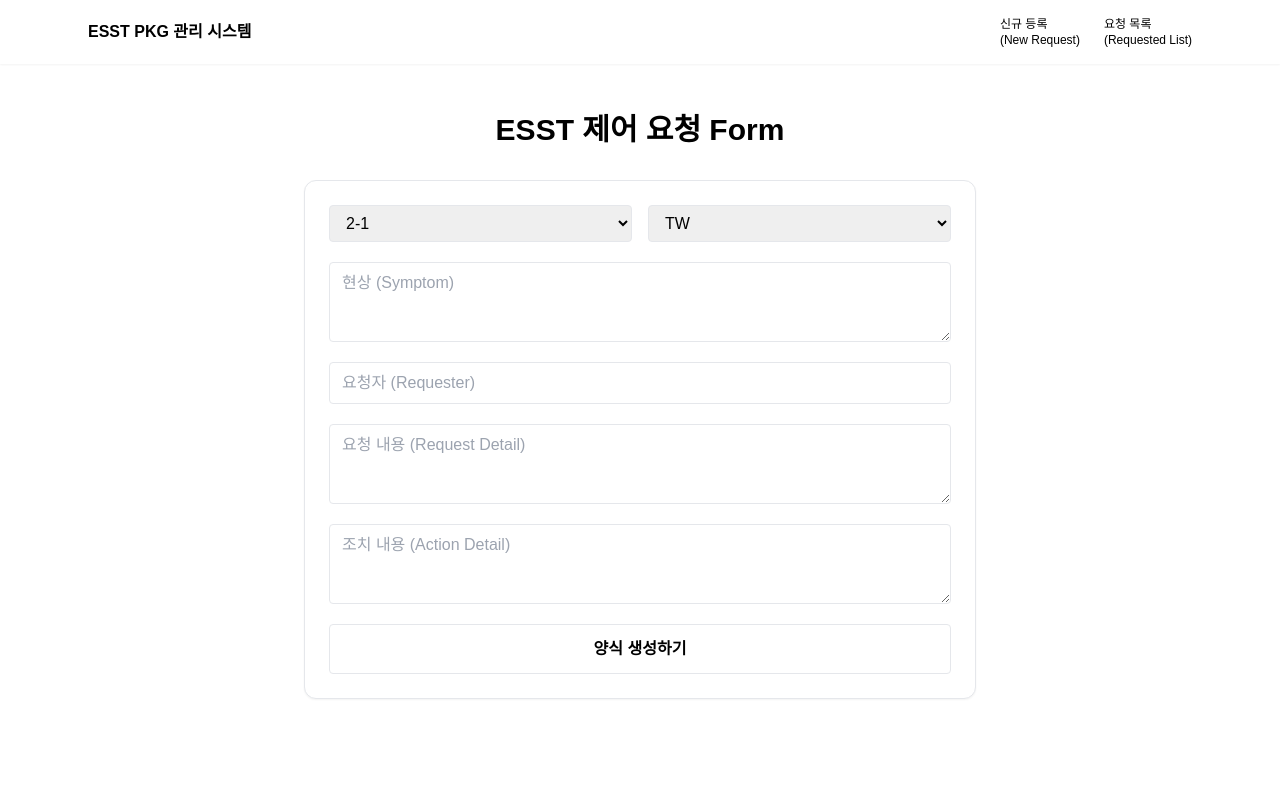
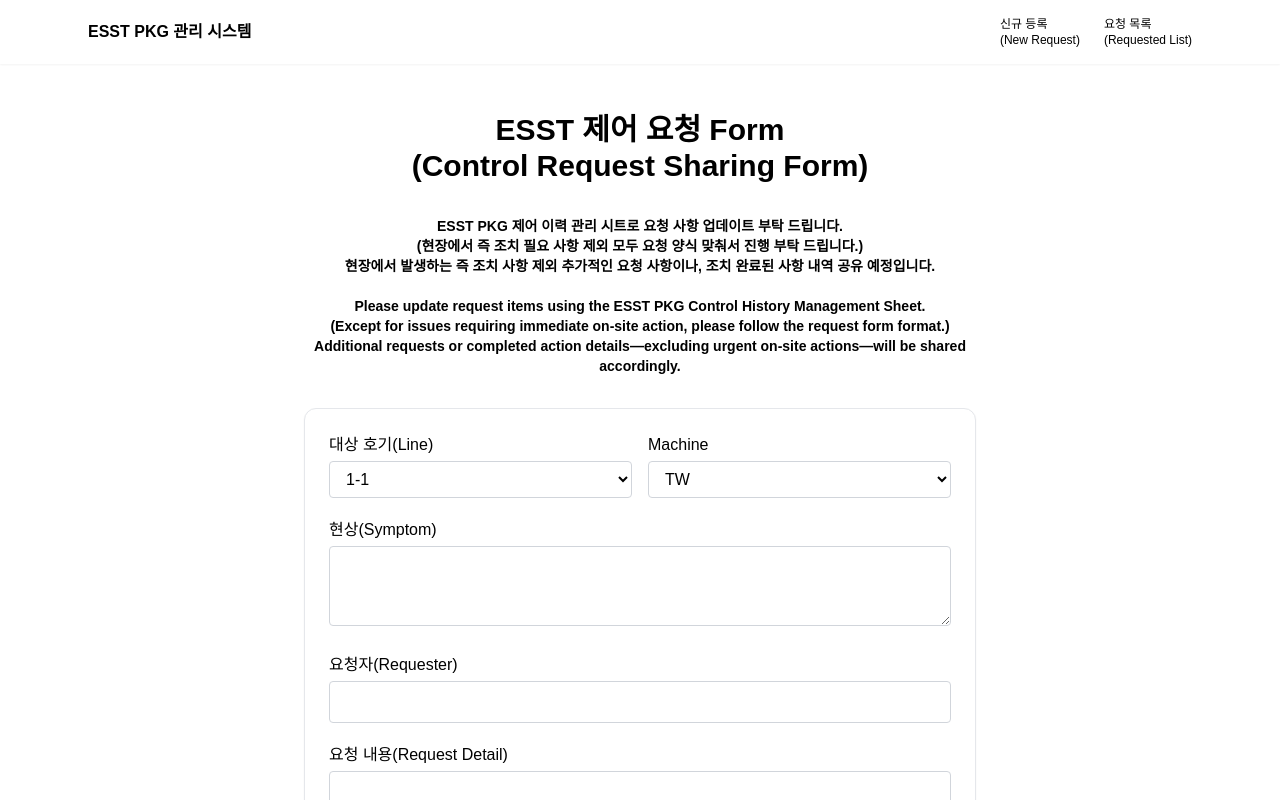
Before and after one commit to sangma0110/pkg_project1, a Next.js app: page /forms/control in a window 1280 px wide. Shown: the top 800 px of the page. Built offline with nearby package versions, Linux system fonts and the light colour scheme.

Commit message:
control form update.

```diff
--- a/app/forms/control/page.tsx
+++ b/app/forms/control/page.tsx
@@ -5,13 +5,13 @@ import { useState, FormEvent, ChangeEvent } from "react";
 type Status = null | "loading" | "success" | "error";
 
 type FormPayload = {
-  targetLine: string;
-  machine: string;
-  symptom: string;
-  requester: string;
-  requestDetail: string;
-  actionDetail: string;
-  completed: string;
+  targetLine: string; // 대상 호기 (C열)
+  machine: string; // Machine (D열)
+  symptom: string; // 현상 (E열)
+  requester: string; // 요청자 (F열)
+  requestDetail: string; // 요청 내용 (G열)
+  actionDetail: string; // 조치 내용 (H열)
+  completed: string; // 완료 여부 (I열)
 };
 
 const SHEET_URL =
@@ -30,27 +30,30 @@ export default function NewFormPage() {
 
   const [status, setStatus] = useState<Status>(null);
   const [errorMessage, setErrorMessage] = useState("");
+  const [showPreview, setShowPreview] = useState(false);
   const [successMessage, setSuccessMessage] = useState<string | null>(null);
-  const [showPreview, setShowPreview] = useState(false);
 
-  /* -------------------- Validation -------------------- */
+  // --- 공통 유효성 검사 ---
   const validateForm = (f: FormPayload): string | null => {
-    if (!f.targetLine) return "대상 호기를 선택해주세요.";
-    if (!f.machine) return "Machine을 선택해주세요.";
-    if (!f.symptom.trim()) return "현상을 입력해주세요.";
-    if (!f.requester.trim()) return "요청자를 입력해주세요.";
-    if (!f.requestDetail.trim()) return "요청 내용을 입력해주세요.";
+    if (!f.targetLine)
+      return "대상 호기를 선택해주세요. (Please select the line.)";
+    if (!f.machine)
+      return "Machine을 선택해주세요. (Please select the machine.)";
+    if (!f.symptom.trim())
+      return "현상을 입력해주세요. (Please enter the symptom.)";
+    if (!f.requester.trim())
+      return "요청자를 입력해주세요. (Please enter the requester.)";
+    if (!f.requestDetail.trim())
+      return "요청 내용을 입력해주세요. (Please enter the request details.)";
     return null;
   };
 
-  /* -------------------- Handlers -------------------- */
   const handleChange = (
     e: ChangeEvent<HTMLInputElement | HTMLTextAreaElement | HTMLSelectElement>
   ) => {
     setForm((prev) => ({ ...prev, [e.target.name]: e.target.value }));
     setStatus(null);
     setErrorMessage("");
-    setSuccessMessage(null);
   };
 
   const handleGeneratePreview = () => {
@@ -61,16 +64,16 @@ export default function NewFormPage() {
       setShowPreview(false);
       return;
     }
-
-    setShowPreview(true);
     setStatus(null);
     setErrorMessage("");
+    setShowPreview(true);
   };
 
-  /* ✅ Clipboard 전용 (user gesture 보장) */
   const handleCopyPreview = async () => {
     try {
       await navigator.clipboard.writeText(previewText);
+      setStatus(null);
+      setErrorMessage("");
       setSuccessMessage("Text가 클립보드에 복사되었습니다.");
     } catch {
       setStatus("error");
@@ -80,7 +83,6 @@ export default function NewFormPage() {
     }
   };
 
-  /* ✅ 서버 저장 전용 */
   const handleSubmit = async (e: FormEvent<HTMLFormElement>) => {
     e.preventDefault();
 
@@ -93,6 +95,7 @@ export default function NewFormPage() {
 
     setStatus("loading");
     setErrorMessage("");
+    setSuccessMessage(null);
 
     try {
       const res = await fetch("/api/forms?type=control", {
@@ -107,7 +110,7 @@ export default function NewFormPage() {
       }
 
       setStatus("success");
-      setSuccessMessage("업로드가 완료되었습니다.");
+      setSuccessMessage("업로드가 완료되었습니다. (Uploaded successfully.)");
       setShowPreview(false);
 
       setForm({
@@ -125,7 +128,7 @@ export default function NewFormPage() {
     }
   };
 
-  /* -------------------- Preview Text -------------------- */
+  // ----- PD 양식 미리보기 텍스트 -----
   const now = new Date();
   const formattedNow = new Intl.DateTimeFormat("ko-KR", {
     dateStyle: "long",
@@ -136,47 +139,73 @@ export default function NewFormPage() {
   const F = (v?: string) => (v && v.trim() ? v.trim() : "-");
 
   const previewText = `[제어 요청 공유] [Control Request Sharing]
-■ 시간(Time) : ${formattedNow}
-■ 대상 호기(Line) : ${F(form.targetLine)}
-■ Machine : ${F(form.machine)}
-■ 현상(Symptom) : ${F(form.symptom)}
-■ 요청자(Requester) : ${F(form.requester)}
-■ 요청 내용(Request Detail) : ${F(form.requestDetail)}
-■ 조치(Action Detail) : ${F(form.actionDetail)}`;
+  ■시간(Time) : ${formattedNow}
+  ■대상 호기(Line) : ${F(form.targetLine)}
+  ■Machine : ${F(form.machine)}
+  ■현상(Symptom) : ${F(form.symptom)}
+  ■요청자(Requester) : ${F(form.requester)}
+  ■요청 내용(Request Detail) : ${F(form.requestDetail)}
+  ■조치(Action Detail) : ${F(form.actionDetail)}`;
 
-  /* -------------------- UI -------------------- */
   return (
-    <div className="min-h-screen bg-white text-black flex justify-center pt-16 px-4">
+    <div className="min-h-screen bg-white text-black flex items-start justify-center pt-16 px-4">
       <div className="w-full max-w-2xl">
         <h1 className="text-3xl font-bold mb-8 text-center">
           ESST 제어 요청 Form
+          <br />
+          (Control Request Sharing Form)
         </h1>
+
+        <p className="text-sm font-bold mb-8 text-center">
+          ESST PKG 제어 이력 관리 시트로 요청 사항 업데이트 부탁 드립니다.
+          <br />
+          (현장에서 즉 조치 필요 사항 제외 모두 요청 양식 맞춰서 진행 부탁
+          드립니다.)
+          <br />
+          현장에서 발생하는 즉 조치 사항 제외 추가적인 요청 사항이나, 조치
+          완료된 사항 내역 공유 예정입니다.
+          <br />
+          <br />
+          Please update request items using the ESST PKG Control History
+          Management Sheet.
+          <br />
+          (Except for issues requiring immediate on-site action, please follow
+          the request form format.)
+          <br />
+          Additional requests or completed action details—excluding urgent
+          on-site actions—will be shared accordingly.
+        </p>
 
         <form
           onSubmit={handleSubmit}
-          className="flex flex-col gap-5 bg-white p-6 border rounded-xl shadow-sm"
+          className="w-full flex flex-col gap-5 bg-white p-6 border rounded-xl shadow-sm"
         >
-          {/* Line / Machine */}
+          {/* 대상 호기 + Machine */}
           <div className="flex flex-col md:flex-row gap-4">
+            <div className="flex-1">
+              <label className="block mb-1 font-medium">대상 호기(Line)</label>
               <select
                 name="targetLine"
                 value={form.targetLine}
                 onChange={handleChange}
-              className="flex-1 border rounded px-3 py-2"
+                className="w-full border border-gray-300 rounded px-3 py-2 bg-white"
               >
-              <option value="1-1">1-1</option>
-              <option value="1-2">1-2</option>
-              <option value="2-1">2-1</option>
-              <option value="2-2">2-2</option>
-              <option value="3-1">3-1</option>
-              <option value="3-2">3-2</option>
+                <option value="1-1호기">1-1</option>
+                <option value="1-2호기">1-2</option>
+                <option value="2-1호기">2-1</option>
+                <option value="2-2호기">2-2</option>
+                <option value="3-1호기">3-1</option>
+                <option value="3-2호기">3-2</option>
               </select>
+            </div>
 
+            <div className="flex-1">
+              <label className="block mb-1 font-medium">Machine</label>
               <select
                 name="machine"
                 value={form.machine}
                 onChange={handleChange}
-              className="flex-1 border rounded px-3 py-2"
+                className="w-full border border-gray-300 rounded px-3 py-2 bg-white"
               >
                 <option value="All">All</option>
                 <option value="TW">TW</option>
@@ -184,85 +213,147 @@ export default function NewFormPage() {
                 <option value="EL">EL</option>
               </select>
             </div>
+          </div>
 
+          {/* 현상 */}
+          <div>
+            <label className="block mb-1 font-medium">현상(Symptom)</label>
             <textarea
               name="symptom"
               value={form.symptom}
               onChange={handleChange}
-            placeholder="현상 (Symptom)"
-            className="border rounded px-3 py-2 min-h-[80px]"
+              className="w-full border border-gray-300 rounded px-3 py-2 bg-white min-h-[80px]"
             />
+          </div>
 
+          {/* 요청자 */}
+          <div>
+            <label className="block mb-1 font-medium">요청자(Requester)</label>
             <input
               name="requester"
               value={form.requester}
               onChange={handleChange}
-            placeholder="요청자 (Requester)"
-            className="border rounded px-3 py-2"
+              className="w-full border border-gray-300 rounded px-3 py-2 bg-white"
             />
+          </div>
 
+          {/* 요청 내용 */}
+          <div>
+            <label className="block mb-1 font-medium">
+              요청 내용(Request Detail)
+            </label>
             <textarea
               name="requestDetail"
               value={form.requestDetail}
               onChange={handleChange}
-            placeholder="요청 내용 (Request Detail)"
-            className="border rounded px-3 py-2 min-h-[80px]"
+              className="w-full border border-gray-300 rounded px-3 py-2 bg-white min-h-[80px]"
             />
+          </div>
 
+          {/* 조치 내용 */}
+          <div>
+            <label className="block mb-1 font-medium">
+              조치 내용(Action Detail)
+            </label>
             <textarea
               name="actionDetail"
               value={form.actionDetail}
               onChange={handleChange}
-            placeholder="조치 내용 (Action Detail)"
-            className="border rounded px-3 py-2 min-h-[80px]"
+              className="w-full border border-gray-300 rounded px-3 py-2 bg-white min-h-[80px]"
             />
+          </div>
 
-          {/* Generate */}
+          {/* 1단계 버튼 */}
           <button
             type="button"
             onClick={handleGeneratePreview}
-            className="w-full px-4 py-3 border rounded font-semibold hover:bg-black hover:text-white"
+            className="mt-4 w-full px-4 py-3 rounded border rounded bg-white text-black font-semibold hover:bg-black hover:text-white"
           >
-            양식 생성하기
+            양식 생성하기(Generate Form)
           </button>
 
           {status === "error" && (
-            <p className="text-red-600 text-sm">{errorMessage}</p>
+            <p className="text-red-600 text-sm mt-1">{errorMessage}</p>
           )}
 
+          {successMessage && (
+            <p className="mt-2 text-sm text-green-700">{successMessage}</p>
+          )}
+
+          {/* 2단계: 미리보기 + 업로드 버튼들 */}
           {showPreview && (
-            <div className="flex flex-col gap-4 mt-4">
-              <pre className="bg-gray-50 border rounded p-4 text-sm whitespace-pre-wrap">
+            <div className="mt-6 flex flex-col gap-4">
+              <pre className="whitespace-pre-wrap text-sm leading-relaxed bg-gray-50 border rounded p-4">
                 {previewText}
               </pre>
 
+              {/* ✅ Text 복사 버튼 (clipboard 전용) */}
               <button
                 type="button"
-                onClick={handleCopyPreview}
-                className="w-full px-4 py-3 border rounded font-semibold hover:bg-black hover:text-white"
+                onClick={(e) => {
+                  e.preventDefault(); // form submit 완전 차단
+                  handleCopyPreview();
+                }}
+                className="w-full px-4 py-3 rounded border font-semibold bg-white text-black hover:bg-black hover:text-white"
               >
-                Text 복사
+                Text 복사 (Copy Text)
               </button>
 
+              {/* ✅ 업로드 버튼 (submit 전용) */}
               <button
                 type="submit"
                 disabled={status === "loading"}
-                className="w-full px-4 py-3 border rounded font-semibold disabled:opacity-50 hover:bg-black hover:text-white"
+                className={`
+    w-full px-4 py-3 rounded border font-semibold transition-all
+    ${
+      status === "loading"
+        ? "bg-gray-200 text-gray-500 cursor-not-allowed"
+        : "bg-white text-black hover:bg-black hover:text-white"
+    }
+  `}
               >
-                {status === "loading" ? "전송 중..." : "업로드"}
+                {status === "loading" ? (
+                  <div className="flex items-center justify-center gap-2">
+                    <svg
+                      className="animate-spin h-5 w-5 text-gray-600"
+                      xmlns="http://www.w3.org/2000/svg"
+                      fill="none"
+                      viewBox="0 0 24 24"
+                    >
+                      <circle
+                        className="opacity-25"
+                        cx="12"
+                        cy="12"
+                        r="10"
+                        stroke="currentColor"
+                        strokeWidth="4"
+                      />
+                      <path
+                        className="opacity-75"
+                        fill="currentColor"
+                        d="M4 12a8 8 0 018-8v4a4 4 0 00-4 4H4z"
+                      />
+                    </svg>
+                    전송 중... (Sending...)
+                  </div>
+                ) : (
+                  "업로드 (Upload)"
+                )}
               </button>
 
               <a
                 href={SHEET_URL}
                 target="_blank"
                 rel="noreferrer"
-                className="w-full text-center px-4 py-2 border rounded font-semibold hover:bg-black hover:text-white"
+                className="w-full text-center px-4 py-2 rounded border rounded bg-white text-black font-semibold hover:bg-black hover:text-white"
               >
-                제어 이력 Sheet 열기
+                ESST 제어 이력 Sheet 열기(Open ESST Control Request Sheet)
               </a>
 
               {status === "success" && (
-                <p className="text-green-600 text-sm">{successMessage}</p>
+                <p className="text-green-600 text-sm mt-1">
+                  성공적으로 저장되었습니다. (Saved Successfully)
+                </p>
               )}
             </div>
           )}
```
Lines whose indentation alone changed are shown as unchanged.
